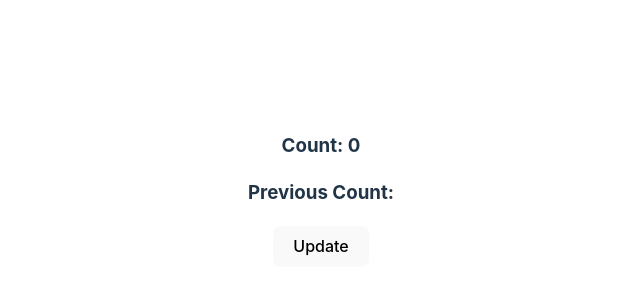
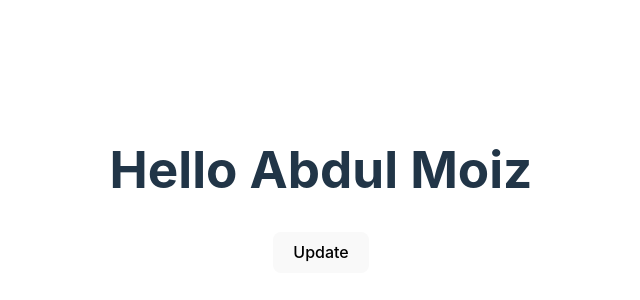
Before and after one commit to abdulmoiz99/reactTestBench, a React (Vite) app: page / in a window 1280 px wide. Shown: the part 210-510 px from the top of the page, without its empty margins (319-959 px from the left). Built offline with nearby package versions, Linux system fonts and the light colour scheme.

Commit message:
Implemented stateless components

```diff
--- a/src/App.tsx
+++ b/src/App.tsx
@@ -1,22 +1,14 @@
-import { useEffect, useRef, useState } from 'react'
+import { useState } from 'react'
 import './App.css'
+import { Greetings } from './Greetings'
 
 function App() {
+  const [message, setMessage] = useState("Hello Abdul Moiz")
 
-  const previousState = useRef<number>(null);
-  const [count, setCount] = useState(0);
-  useEffect(() => {
-    previousState.current = count
-  }, [count])
-
-  const updateCount = () => {
-    setCount(count + 1)
-  }
   return (
     <>
-      <h3>Count: {count}</h3>
-      <h3>Previous Count: {previousState.current}</h3>
-      <button onClick={updateCount}>Update</button>
+      <Greetings message={message} />
+      <button onClick={() => setMessage("Hello From the Button")}> Update</button>
     </>
   )
 }
--- /dev/null
+++ b/src/Greetings.tsx
@@ -0,0 +1,11 @@
+type PropsType = {
+    message: string
+}
+export const Greetings = (props: PropsType) => {
+    const {message} = props
+    return (
+        <>
+            <h1>{message}</h1>
+        </>
+    )
+}
```
